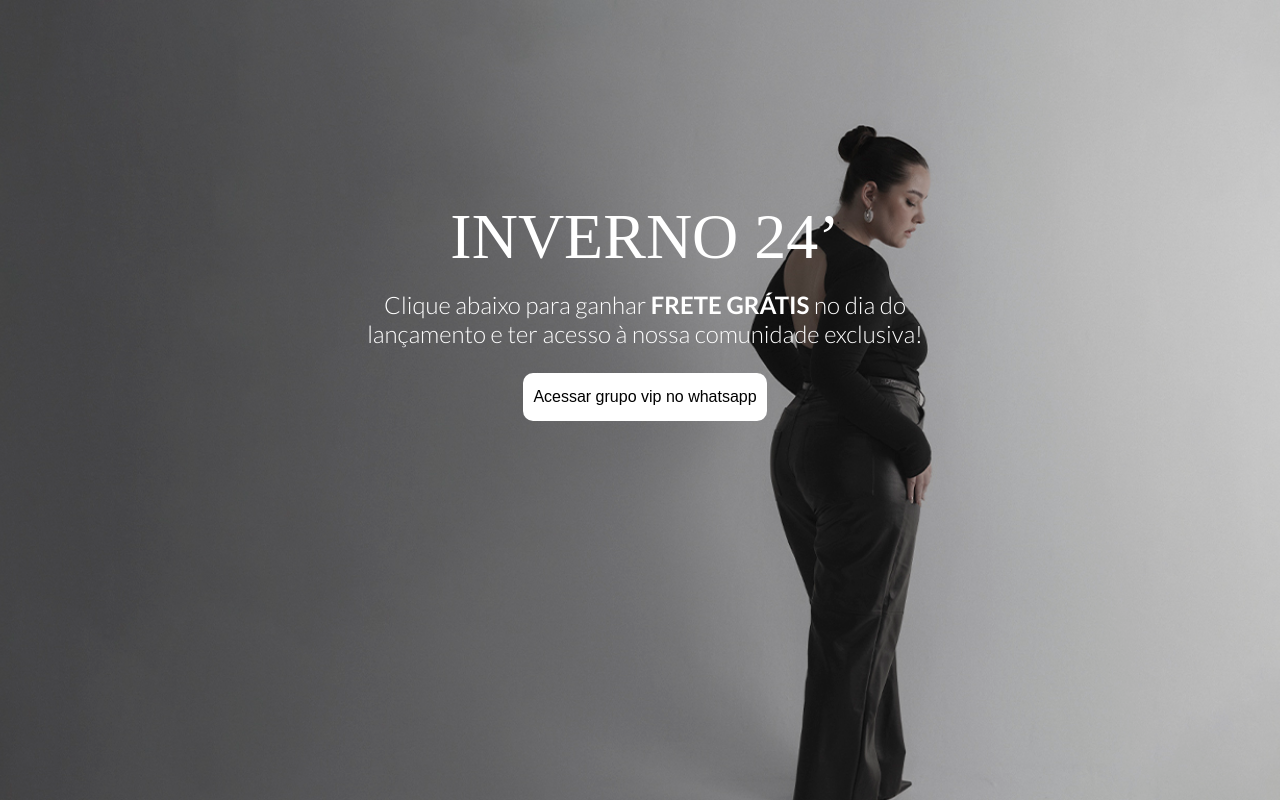
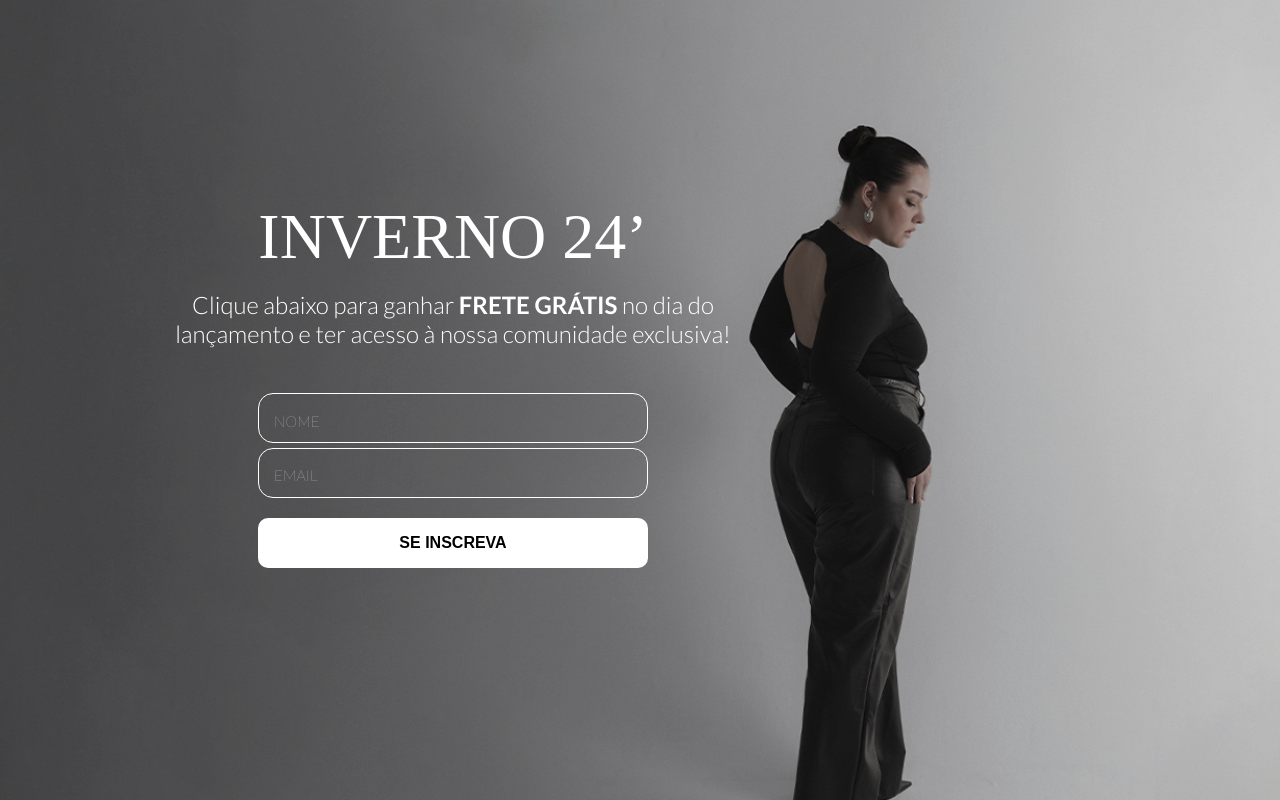
Before and after one commit to matheus-ma1a/LP-guardaroba, a React (Vite) app: page / in a window 1280 px wide. Built offline with nearby package versions, Linux system fonts and the light colour scheme; a web font is replaced by a local one.

Commit message:
add form and .env file

```diff
--- a/package.json
+++ b/package.json
@@ -10,6 +10,7 @@
     "preview": "vite preview"
   },
   "dependencies": {
+    "axios": "^1.6.8",
     "react": "^18.2.0",
     "react-dom": "^18.2.0",
     "react-facebook-pixel": "^1.0.4",
--- a/src/App.jsx
+++ b/src/App.jsx
@@ -2,6 +2,8 @@ import styled from 'styled-components'
 import { useEffect, useState } from 'react'
 import { useNavigate } from 'react-router-dom';
 import ReactPixel from 'react-facebook-pixel';
+import axios from 'axios'
+
 
 const Main = styled.div`
   background-image: url('/foto_mobile.jpg');
@@ -59,66 +61,60 @@ const Container = styled.div`
   }
 `
 
-// const Form = styled.form`
-//   display: flex;
-//   flex-direction: column;
-//   gap: 0.3rem;
-//   margin-top: 20px;
-//   .email{
-//     background-color: transparent;
-//     border: solid 1px #ffffff;
-//     height: 40px;
-//     width: 250px;
-//     border-radius: 15px;
-//     color: #ffffff;
-//     padding-left: 15px;
-//   }
-//   .nome{
-//     background-color: transparent;
-//     border: solid 1px #ffffff;
-//     height: 40px;
-//     width: 250px;
-//     border-radius: 15px;
-//     color: #ffffff;
-//     padding-left: 15px;
-//   }
-//   .button{
-//     margin-top: 15px;
-//     background-color: #ffffff;
-//     border: none;
-//     height: 40px;
-//     width: 250px;
-//     border-radius: 10px;
-//     color: #000000;
-//     font-size: medium;
-//     font-weight: 600;
-//   }
+const Form = styled.form`
+  display: flex;
+  flex-direction: column;
+  gap: 0.3rem;
+  margin-top: 20px;
 
-//   .email::placeholder, .nome::placeholder{
-//     color: #fff;
-//     font-family: "Lato", sans-serif;
-//     font-weight: 100;
-//     font-size: 15px;
-//   }
+  .email, .nome{
+    background-color: transparent;
+    border: solid 1px #ffffff;
+    height: 40px;
+    width: 250px;
+    border-radius: 15px;
+    color: #ffffff;
+    padding-left: 15px;
+    font-size: 1.3rem;
+    font-family: "Lato", sans-serif;
+  }
+
+  .button{
+    margin-top: 15px;
+    background-color: #ffffff;
+    border: none;
+    height: 40px;
+    width: 250px;
+    border-radius: 10px;
+    color: #000000;
+    font-size: medium;
+    font-weight: 600;
+  }
+
+  .email::placeholder, .nome::placeholder{
+    color: #fff;
+    font-family: "Lato", sans-serif;
+    font-weight: 100;
+    font-size: 15px;
+  }
 
 
-//   @media (min-width: 768px) {
-//     align-items: center;
-//     width: 100%;
-//     .email, .nome, .button{
-//       width: 60%;
-//       height: 50px;
-//     }
+  @media (min-width: 768px) {
+    align-items: center;
+    width: 100%;
+    .email, .nome, .button{
+      width: 60%;
+      height: 50px;
+    }
 
-//   }
-// `
+  }
+`
 
 const Wapper = styled.div`
 
   display: flex;
   flex-direction: column;
   align-items: center;
-  margin-left: 20rem;
   width: 650px;
 
   button{
@@ -150,6 +146,12 @@ const Wapper = styled.div`
     }
   }
 
+  @media (min-width: 1180px) {
+
+    margin-left: 10%;
+
+  }
+
 
 
 `
@@ -165,25 +167,30 @@ function App() {
     ReactPixel.pageView(); // Rastreie a visualização da página
   }, [])
 
-  const handleLeadButtonClick = () => {
-    // Dispara o evento de "Lead" quando o botão é clicado
-    ReactPixel.track('Lead');
-    // Abre o link do WhatsApp
-    window.open('https://devzapp.com.br/api-engennier/campanha/api/redirect/66293b4e230a9c00011b2fd2', '_blank');
-  };
 
+  function cadastroMailbiz(e) {
+    e.preventDefault();
 
-  // function cadastroMailbiz(e) {
-  //   e.preventDefault();
-  //   console.log(nome);
-  //   console.log(email);
+    const options = {
+      method: 'POST',
+      url: `https://mbiz.mailclick.me/api.php/Subscriber.Subscribe?APIKey=${import.meta.env.API_KEY}&Command=Subscriber.Subscribe&ResponseFormat=JSON&ListID=13439&EmailAddress=${email}&CustomField1=${nome}&IPAddress=12`
+    };
 
-  //   // Aqui você pode realizar qualquer ação necessária após o envio do formulário,
-  //   // como enviar os dados para o servidor, exibir uma mensagem de sucesso, etc.
+    axios
+      .request(options)
+      .then(function (response) {
+        console.log(response.data);
+      })
+      .catch(function (error) {
+        console.error(error);
+      });
 
-  //   // Após isso, você pode redirecionar para a página desejada usando o objeto `history`.
-  //   history('/obrigado');
-  // }
+    // Aqui você pode realizar qualquer ação necessária após o envio do formulário,
+    // como enviar os dados para o servidor, exibir uma mensagem de sucesso, etc.
+
+    // Após isso, você pode redirecionar para a página desejada usando o objeto `history`.
+    history('/obrigado');
+  }
 
   return (
     <Main>
@@ -194,9 +201,7 @@ function App() {
           <p>Clique abaixo para ganhar <b>FRETE GRÁTIS</b> no dia do lançamento e ter acesso à nossa comunidade exclusiva!</p>
         </Container>
 
-        <button onClick={handleLeadButtonClick} >Acessar grupo vip no whatsapp</button>
-
-        {/* <Form onSubmit={cadastroMailbiz}>
+        <Form onSubmit={cadastroMailbiz}>
           <input
             className='nome'
             type="text"
@@ -209,11 +214,12 @@ function App() {
             type="email"
             name="email"
             placeholder='EMAIL'
+            required={true}
             value={email}
             onChange={(e) => setEmail(e.target.value)}
           />
           <input className='button' type="submit" value={'SE INSCREVA'} />
-        </Form> */}
+        </Form>
       </Wapper>
     </Main>
   );
--- a/src/Obrigado.jsx
+++ b/src/Obrigado.jsx
@@ -1,5 +1,7 @@
-import React from "react";
+import React, { useEffect } from "react";
 import styled from "styled-components";
+import ReactPixel from 'react-facebook-pixel';
+
 
 const Main = styled.div`
   background-image: url('/bg-mobile.png');
@@ -24,6 +26,7 @@ const Main = styled.div`
 `
 
 const Container = styled.div`
+
   padding: 0 30px 25px ;
   display: flex;
   flex-direction: column;
@@ -41,15 +44,12 @@ p{
     margin-top: 1.5rem;
     text-align: center;
     font-family: "Lato", sans-serif;
-    font-weight: 100;
     font-size: 1rem;
-
-
   }
 
   p:nth-of-type(2){
     font-size: large;
-    font-weight: 300;
+    font-weight: 400;
   }
 
   b{
@@ -63,37 +63,47 @@ p{
     background-color: #ffffff;
     border: none;
     height: 40px;
-    /* width: 250px; */
     padding: 25px 60px;
     border-radius: 10px;
     color: #000000;
-    font-size: larger;
-    font-weight: 600;
+    font-size: medium;
+    font-weight: 300;
   }
 
   @media (min-width: 850px) {
     margin-left: 20rem;
     width: 600px;
+
     h1{
       font-size: 5rem ;
     }
 
     p{
-
       font-size: 1.7rem ;
     }
 
     p:nth-of-type(2){
     font-size: larger;
-    font-weight: 300;
     }
 
 }
 
 
 `
+const handleLeadButtonClick = () => {
+  // Dispara o evento de "Lead" quando o botão é clicado
+  // Abre o link do WhatsApp
+  window.open('https://devzapp.com.br/api-engennier/campanha/api/redirect/66293b4e230a9c00011b2fd2');
+};
 
 const Obrigado = () => {
+
+  useEffect(() => {
+    ReactPixel.init('1442714005903162');
+    ReactPixel.pageView(); // Rastreie a visualização da página
+    ReactPixel.track('Lead');
+  }, [])
+
   return (
     <Main>
       <Container>
@@ -101,7 +111,7 @@ const Obrigado = () => {
         <p><b>OBRIGADA POR SE INSCREVER!</b></p>
         <p>Clique e faça parte do nosso grupo do whatsapp e fique
           por dentro de todas as novidades</p>
-                <button>FAÇA PARTE DA COMUNIDADE</button>
+        <button onClick={handleLeadButtonClick} >FAÇA PARTE DA COMUNIDADE</button>
       </Container>
     </Main>
   )
```
Also changed, not shown: 2 other files (tests, documents, lock files or other folders). Lines whose indentation alone changed are shown as unchanged.
